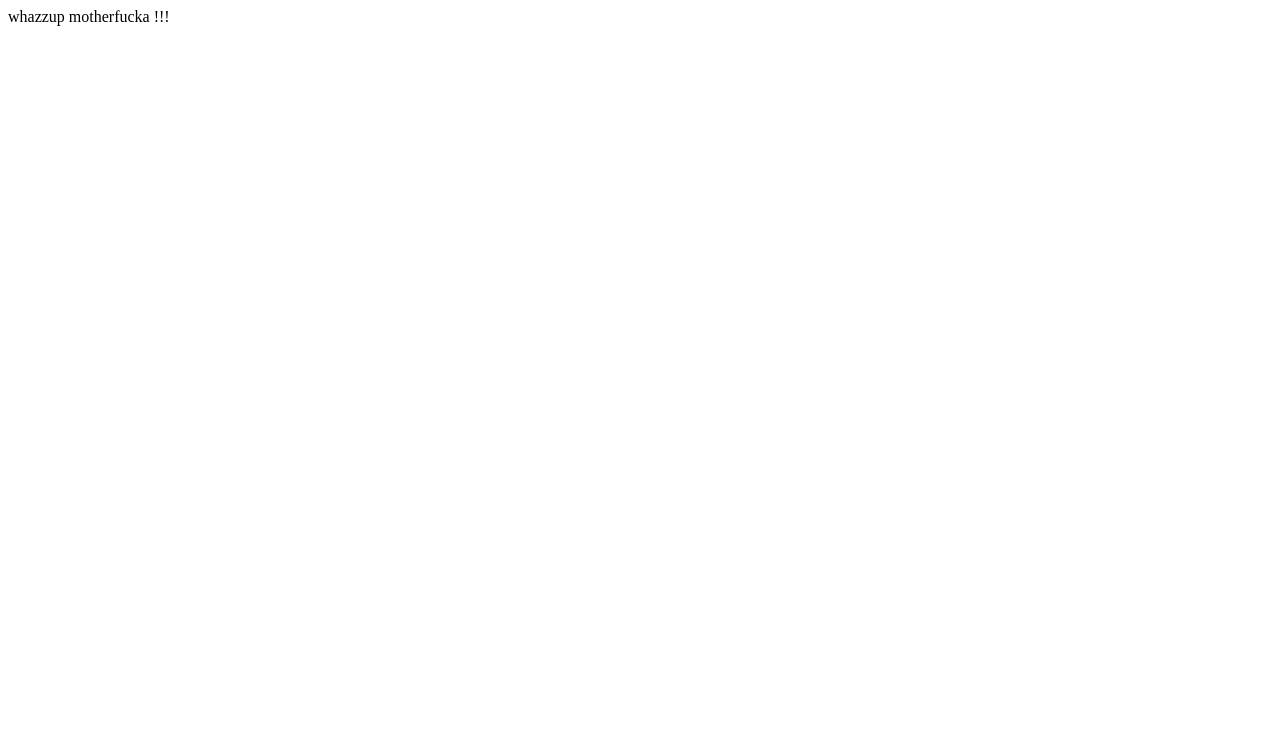
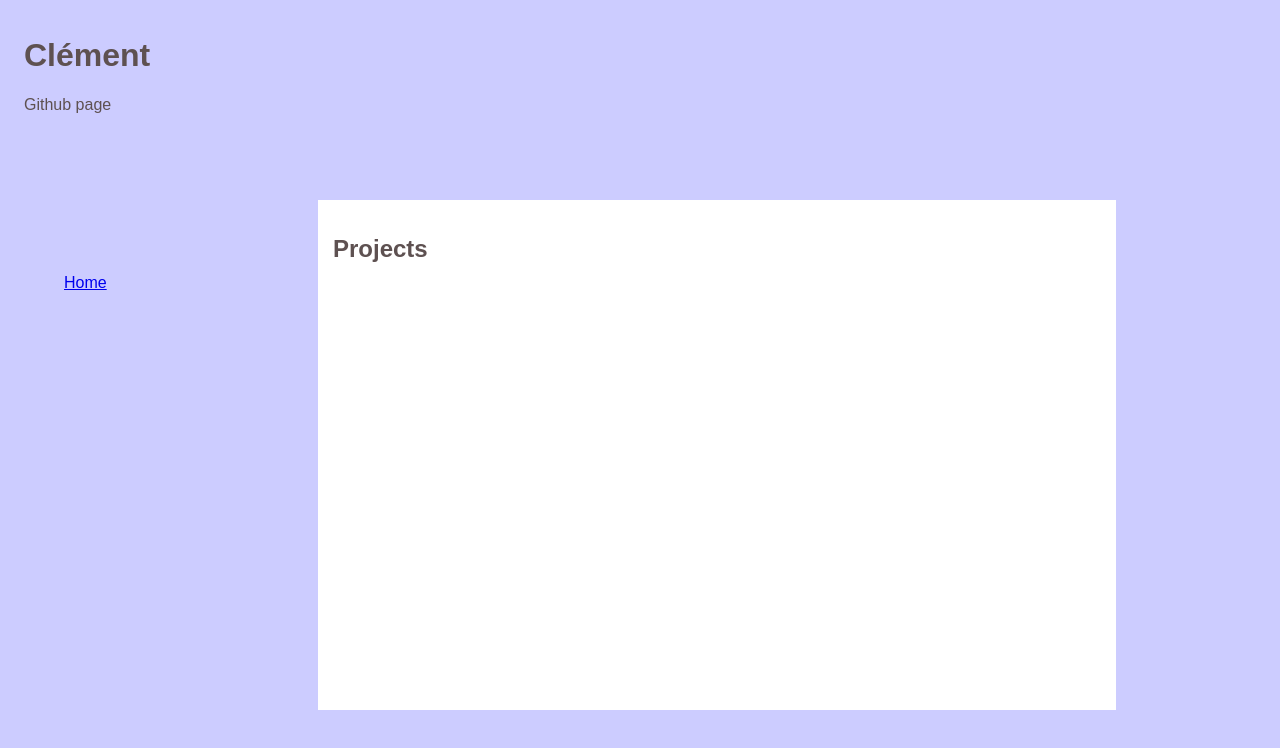
Before and after one commit to cdellaie/cdellaie.github.io, a plain HTML site: page index.html in a window 1280 px wide. Drawn offline with nearby package versions, Linux system fonts and the light colour scheme; some packages are replaced by stand-ins of ours.

Commit message:
Update personal webpage

```diff
--- a/index.html
+++ b/index.html
@@ -3,18 +3,36 @@
 <html>
 
   <head>
-    <meta charset="utf-8"/>
-    <meta name="description" content="Professional webpage">
-    <meta name="author" content="delldell">
-    <link rel="stylesheet" href=""/>
-    <title>foo</title>
+    	<meta charset="utf-8"/>
+    	<meta name="description" content="Professional webpage">
+    	<meta name="author" content="dellaiera">
+	<link rel="stylesheet" href="style.css" />
+    	<title>Clement </title>
 
-    <script type="text/javascript" async
+    	<script type="text/javascript" async
 	    src="https://cdn.mathjax.org/mathjax/latest/MathJax.js?config=TeX-MML-AM_CHTML">
-    </script>
+    	</script>
   </head>
 
   <body>
-  whazzup motherfucka !!!
+
+	<header>
+		<h1>Clément</h1>
+
+		<p> Github page</p>
+
+	<nav>
+		<ul style="list-style-type:none">
+		<li><a href="index.html">Home</a></li>
+		</ul>
+	</nav>
+
+	</header>
+
+	<section>
+		<h1> Projects </h1>
+	</section>
+
   </body>
+
 </html>
--- /dev/null
+++ b/style.css
@@ -0,0 +1,80 @@
+body
+{
+    /*background-image: url("Hofstadter.png") ;*/
+	background-repeat : no-repeat;
+	background-attachment : fixed ;
+	background-color : rgb(204,204,255);
+	/*background-position : bottom right;*/
+}
+
+header
+{
+	position: fixed;
+	top: 0px;
+	height: 150px;
+	width :100%;
+	padding: 1em;
+	margin-top: 0;
+	/*background-image: url("Hofstadter.png") ;*/
+	background-color : transparent;
+	background-repeat : no-repeat;
+	color: white;
+	background-position: 100% 50%;
+
+	font-family: 'Arial-BoldMT', 'Arial',sans-serif;
+	color: rgb(94,81,81);
+}
+
+nav
+{
+	position: fixed;
+	color: white;
+	float: left;
+    	width: 150px;
+	margin-top: 10%;
+    	/*border: 1px solid black;*/
+
+	font-family: 'Arial-BoldMT', 'Arial',sans-serif;
+	color: rgb(94,81,81);
+}
+
+section
+{
+	position: fixed;
+	top : 200px;
+	margin-left: 310px;
+	margin-bottom: 20px;
+	height: 60%;
+	width:60%;
+
+    	/*border: 1px solid black;*/
+	padding: 15px;
+	color: white;
+
+	font-family: 'Arial-BoldMT', 'Arial',sans-serif;
+	color: rgb(94,81,81);
+	background-color: white;
+}
+
+footer
+{
+	position : fixed;
+	top: 90%;
+	margin-left:310px;
+	/*border: 1px solid black;*/
+	color: white;
+	font: .8em monospace;
+	height: 2em;
+
+	font-family: 'Arial-BoldMT', 'Arial',sans-serif;
+}
+
+p
+{
+	/*background-color : rgba(255,255,255,0.5);*/
+}
+
+ul
+{
+	/*background-color : rgba(255,255,255,0.5);	*/
+}
```
